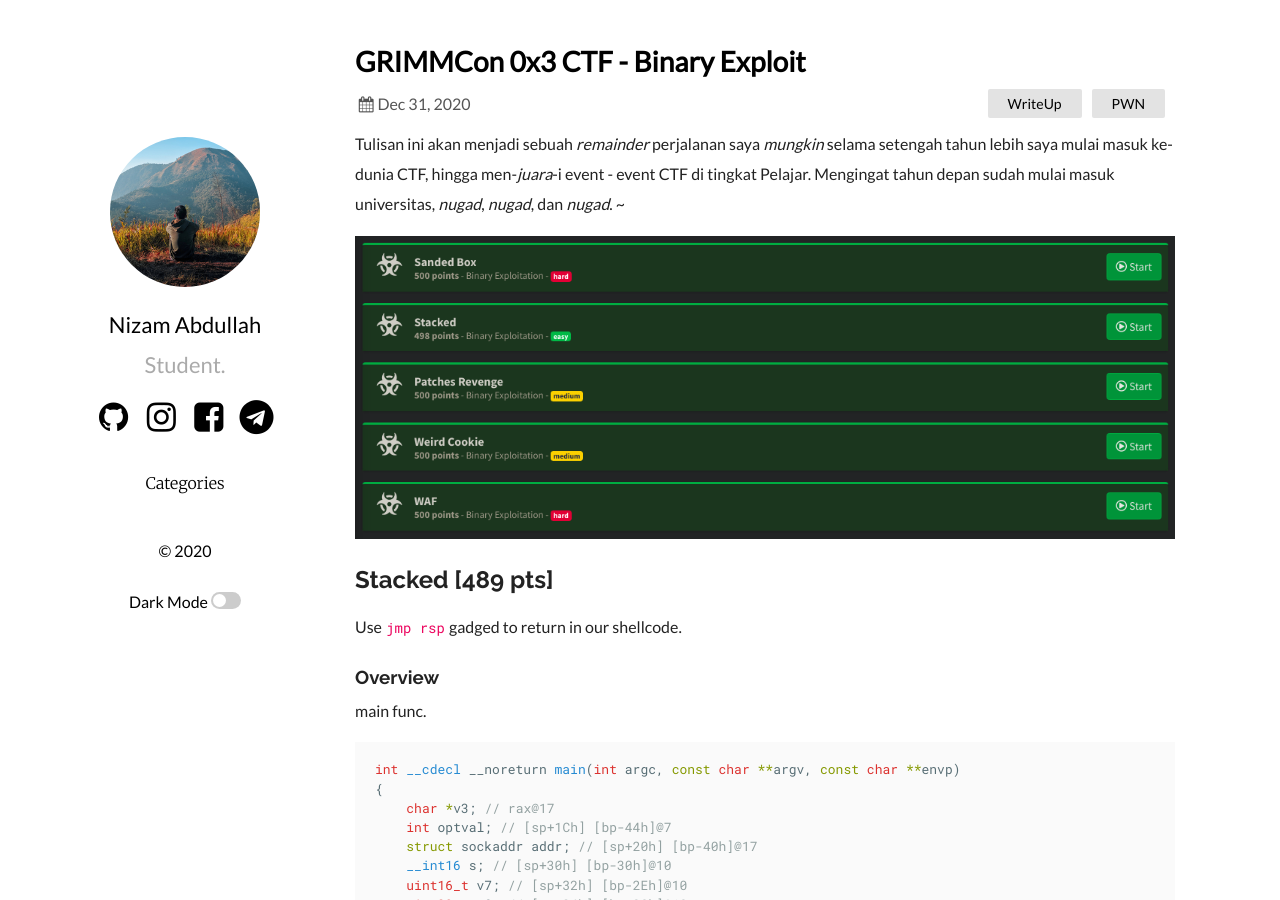
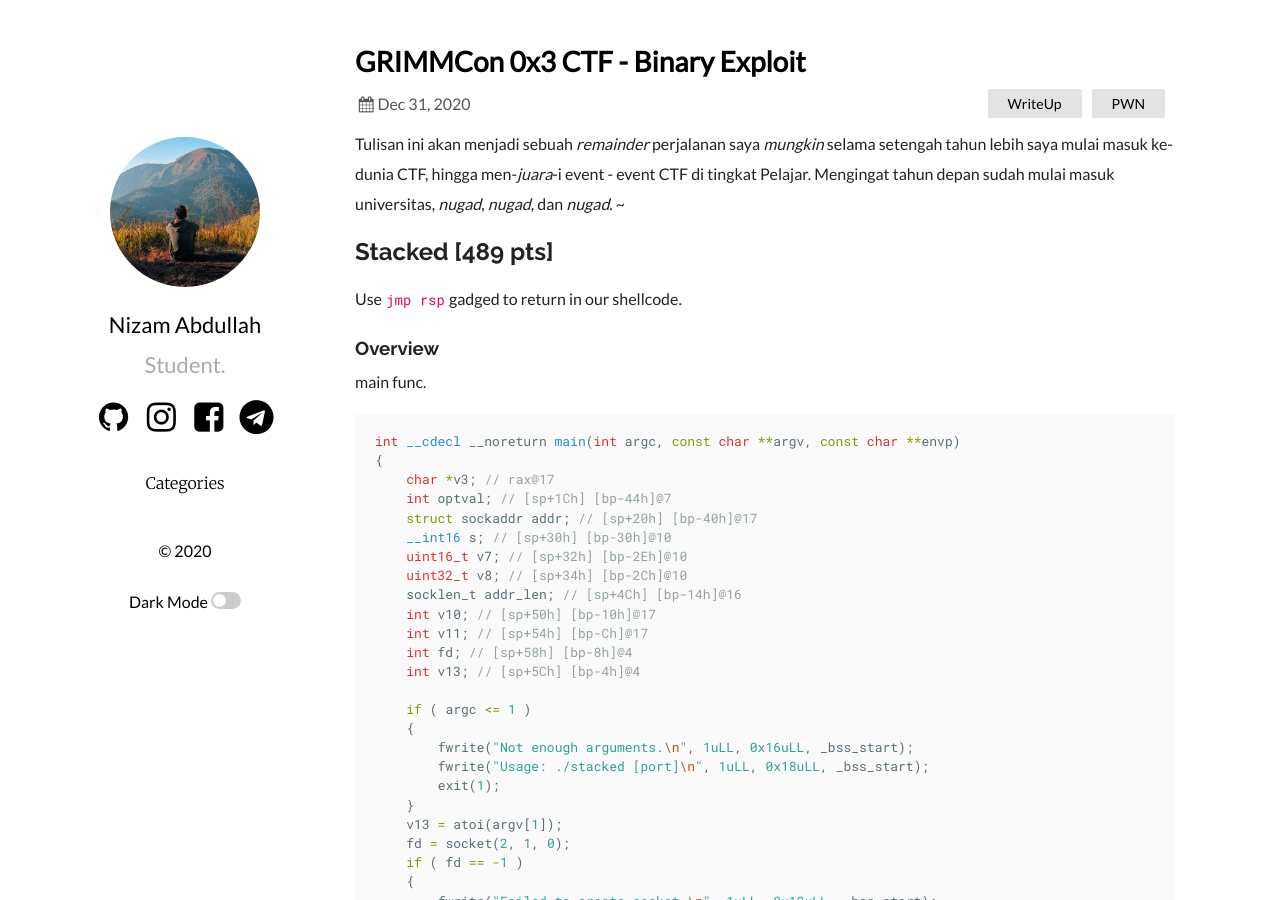
Before and after one commit to abdullahnz/abdullahnz.github.io, a Jekyll site: the page built from _posts/2020-12-31-writeup-grimmcon-0x3-ctf.md, in a window 1280 px wide and 900 px high. Built offline with Jekyll 4.4.1, drawn with Linux system fonts in a browser that asks for light colours; comment, search, counter and statistics services are not loaded.

Commit message:
Adding all files

```diff
--- a/_posts/2020-12-31-writeup-grimmcon-0x3-ctf.md
+++ b/_posts/2020-12-31-writeup-grimmcon-0x3-ctf.md
@@ -9,7 +9,7 @@ categories:
 
 Tulisan ini akan menjadi sebuah *remainder* perjalanan saya *mungkin* selama setengah tahun lebih saya mulai masuk ke-dunia CTF, hingga men-*juara*-i event - event CTF di tingkat Pelajar. Mengingat tahun depan sudah mulai masuk universitas, *nugad*, *nugad*, dan *nugad*. ~
 
-![Banner Intro](https://raw.githubusercontent.com/abdullahnz/abdullahnz.github.io/master/_posts/images/grimmcon/intro.png)
+<!-- ![Banner Intro](https://raw.githubusercontent.com/abdullahnz/abdullahnz.github.io/master/_posts/images/grimmcon/intro.png) -->
 
 ## Stacked [489 pts]
 
```
